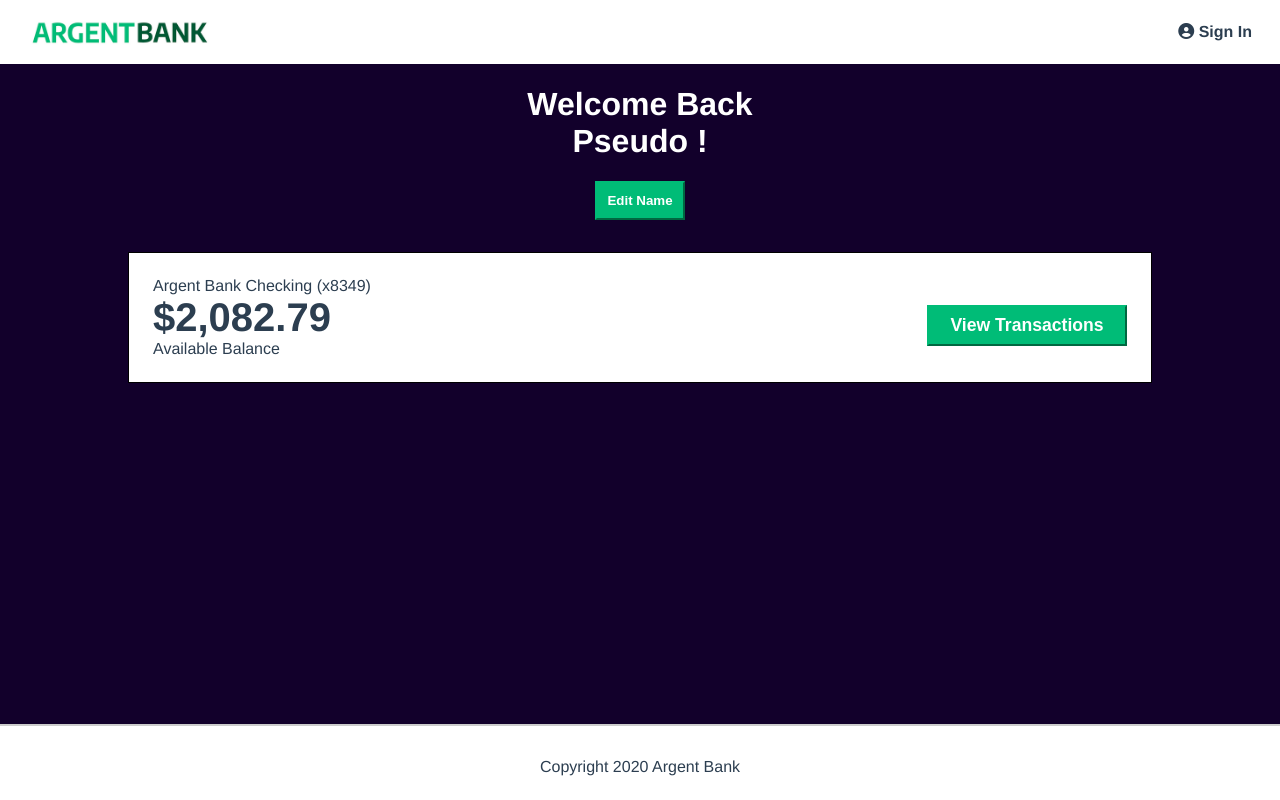
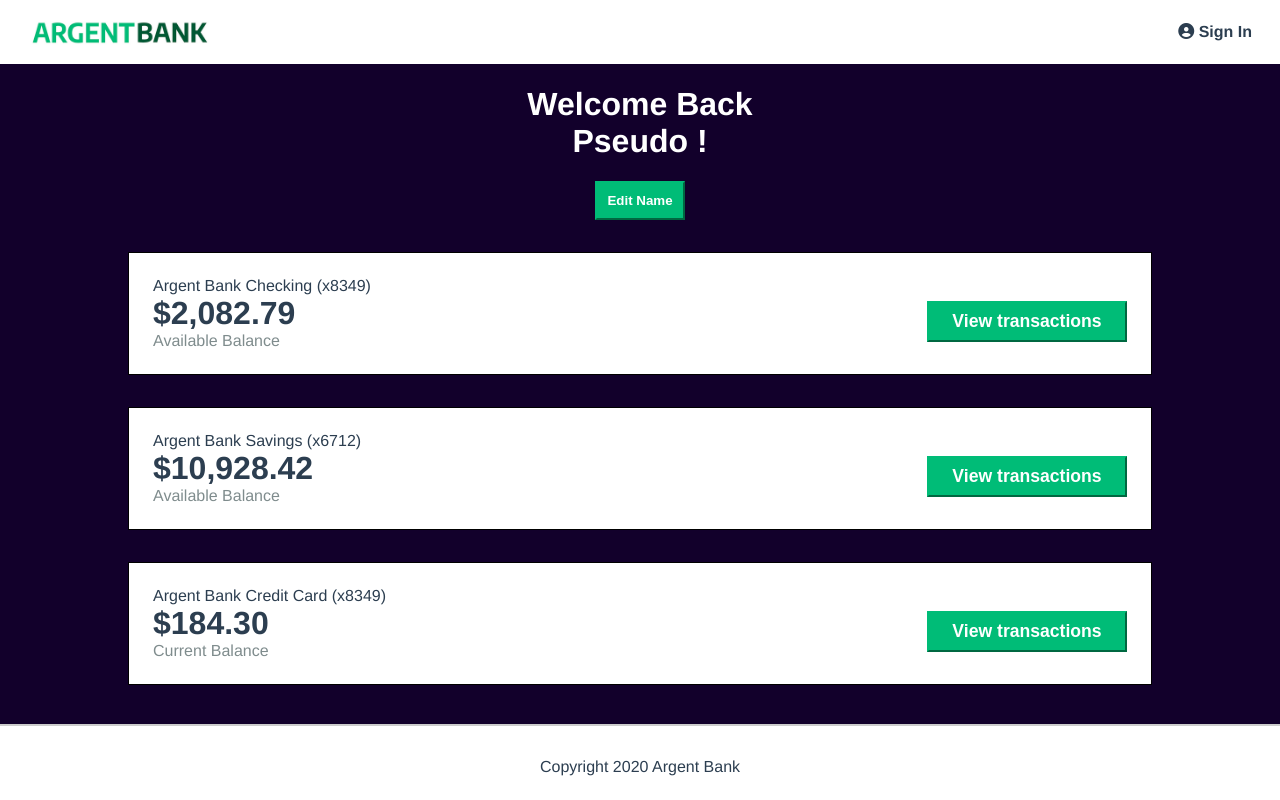
Before and after one commit to CynthiaCG-2202/Implementez-le-front-end-d-une-application-bancaire, a React (Vite) app in the folder argentbankreact/: page /user in a window 1280 px wide. Built offline with nearby package versions, Linux system fonts and the light colour scheme.

Commit message:
Mise en place de la page de transactions, récupérations des données de profil, toutes les pages routées

```diff
--- a/argentbankreact/src/App.jsx
+++ b/argentbankreact/src/App.jsx
@@ -13,7 +13,7 @@ function App() {
         <Route path="/" element={<Layout />} >
           <Route index element={<Home />} />
           <Route path="sign-in" element={<SignIn />} />
-          <Route path="transactions" element={<Transactions />} />
+          <Route path="/transactions/:id" element={<Transactions />} />
           <Route path="user" element={<User />} />
         </Route>
       </Routes>
--- a/argentbankreact/src/Components/Account.jsx
+++ b/argentbankreact/src/Components/Account.jsx
@@ -1,18 +1,32 @@
-function Account() {
+import { useNavigate } from "react-router-dom";
+
+function Account({ id, title, amount, description }) {
+  const navigate = useNavigate();
+
+  const handleViewTransactions = () => {
+    // id provient maintenant des props
+    navigate(`/transactions/${id}`);
+  };
+
   return (
     <section className="account">
+      <h2 className="sr-only">Accounts</h2>
       <div className="account-content-wrapper">
-                <h3 className="account-title">Argent Bank Checking (x8349)</h3>
-                <p className="account-amount">$2,082.79</p>
-                <p className="account-amount-description">Available Balance</p>
+        <h3 className="account-title">{title}</h3>
+        <p className="account-amount">{amount}</p>
+        <p className="account-amount-description">{description}</p>
       </div>
       <div className="account-content-wrapper cta">
-                <button className="transaction-button">View Transactions</button>
+        <button
+          type="button"
+          className="transaction-button"
+          onClick={handleViewTransactions}
+        >
+          View transactions
+        </button>
       </div>
     </section>
-
   );
 }
 
-
 export default Account;
--- /dev/null
+++ b/argentbankreact/src/Data/dataAccount.js
@@ -0,0 +1,22 @@
+const accountsData = [
+  {
+    id: "1",
+    title: "Argent Bank Checking (x8349)",
+    amount: "$2,082.79",
+    description: "Available Balance"
+  },
+  {
+    id: "2",
+    title: "Argent Bank Savings (x6712)",
+    amount: "$10,928.42",
+    description: "Available Balance"
+  },
+  {
+    id: "3",
+    title: "Argent Bank Credit Card (x8349)",
+    amount: "$184.30",
+    description: "Current Balance"
+  }
+];
+
+export default accountsData;
--- a/argentbankreact/src/Pages/Transactions.jsx
+++ b/argentbankreact/src/Pages/Transactions.jsx
@@ -1,7 +1,22 @@
-import React from "react";
+import { useParams } from "react-router-dom";
+import accountsData from "../Data/dataAccount"; // ou depuis Redux
 
 function Transactions() {
-  return <h1>Page des transactions</h1>;
+  const { id } = useParams();
+  const account = accountsData.find(acc => acc.id === id);
+
+  if (!account) return <p>Compte non trouvé</p>;
+
+  return (
+    <main>
+      <div className="account-header">
+        <h2>{account.title}</h2>
+        <p className="account-amount">{account.amount}</p>
+        <p className="account-amount-description">{account.description}</p>
+      </div>
+      {/* Liste des transactions collapsibles ici */}
+    </main>
+  );
 }
 
 export default Transactions;
--- a/argentbankreact/src/Pages/User.jsx
+++ b/argentbankreact/src/Pages/User.jsx
@@ -1,19 +1,20 @@
-import { useSelector } from "react-redux";
 import HeaderProfile from "../Components/HeaderProfile";
+import accountsData from "../Data/dataAccount";
 import Account from "../Components/Account";
 
 function User() {
-  const { user } = useSelector((state) => state.auth);
-  const accounts = user?.accounts || [];
-
   return (
     <main className="main bg-dark">
-      <HeaderProfile />
-      {accounts.length > 0 ? (
-        accounts.map((account, index) => <Account key={index} {...account} />)
-      ) : (
-        <Account/>
-      )}
+      <HeaderProfile/>
+      {accountsData.map(acc => (
+        <Account
+          key={acc.id}
+          id={acc.id}                // <-- ici on passe l'id
+          title={acc.title}
+          amount={acc.amount}
+          description={acc.description}
+        />
+      ))}
     </main>
   );
 }
--- a/argentbankreact/src/Redux/features/authSlice.js
+++ b/argentbankreact/src/Redux/features/authSlice.js
@@ -1,11 +1,12 @@
 import { createSlice } from "@reduxjs/toolkit";
 
 const token = localStorage.getItem("token") || sessionStorage.getItem("token");
+const storedUser = localStorage.getItem("user");
 
 const initialState = {
   isLoggedIn: !!token,
   token: token || null,
-  user: null, // { firstName, lastName, accounts }
+  user: storedUser ? JSON.parse(storedUser) : null, // reload si existe
 };
 
 const authSlice = createSlice({
@@ -16,12 +17,19 @@ const authSlice = createSlice({
       state.isLoggedIn = true;
       state.token = action.payload.token;
       state.user = action.payload.user;
+
+      // Sauvegarde dans le storage
+      localStorage.setItem("token", action.payload.token);
+      localStorage.setItem("user", JSON.stringify(action.payload.user));
     },
     logout: (state) => {
       state.isLoggedIn = false;
       state.token = null;
       state.user = null;
+
+      // Nettoyage storage
       localStorage.removeItem("token");
+      localStorage.removeItem("user");
       sessionStorage.removeItem("token");
     },
   },
--- a/argentbankreact/src/styles/main.css
+++ b/argentbankreact/src/styles/main.css
@@ -324,3 +324,72 @@ body {
     width: 200px;
   }
 }
+.transactions {
+  max-width: 800px;
+  margin: 2rem auto;
+  font-family: Arial, sans-serif;
+  color: #2c3e50;
+}
+
+/* En-tête du compte */
+.account-header {
+  text-align: center;
+  margin-bottom: 2rem;
+}
+
+.account-header h2 {
+  font-size: 1.5rem;
+  margin-bottom: 0.5rem;
+}
+
+.account-amount {
+  font-size: 2rem;
+  font-weight: bold;
+}
+
+.account-amount-description {
+  color: #7f8c8d;
+}
+
+/* Tableau principal */
+.transactions-table {
+  width: 100%;
+  border-collapse: collapse;
+  margin-top: 1.5rem;
+}
+
+.transactions-table th,
+.transactions-table td {
+  padding: 1rem;
+  text-align: left;
+  border-bottom: 1px solid #ddd;
+}
+
+/* Ligne de transaction cliquable */
+.transaction-row {
+  cursor: pointer;
+  transition: background 0.3s ease;
+}
+
+.transaction-row:hover {
+  background-color: #f0f9f0;
+}
+
+/* Détails dépliés */
+.transaction-details td {
+  background-color: #f9f9f9;
+  padding: 1rem;
+  font-size: 0.9rem;
+  color: #34495e;
+}
+
+.transaction-details p {
+  margin: 0.3rem 0;
+}
+
+/* Petits ✏️ pour indiquer l’édition */
+.transaction-details p::after {
+  content: "";
+  margin-left: 0.5rem;
+  color: #27ae60;
+}
```
Lines whose indentation alone changed are shown as unchanged.
